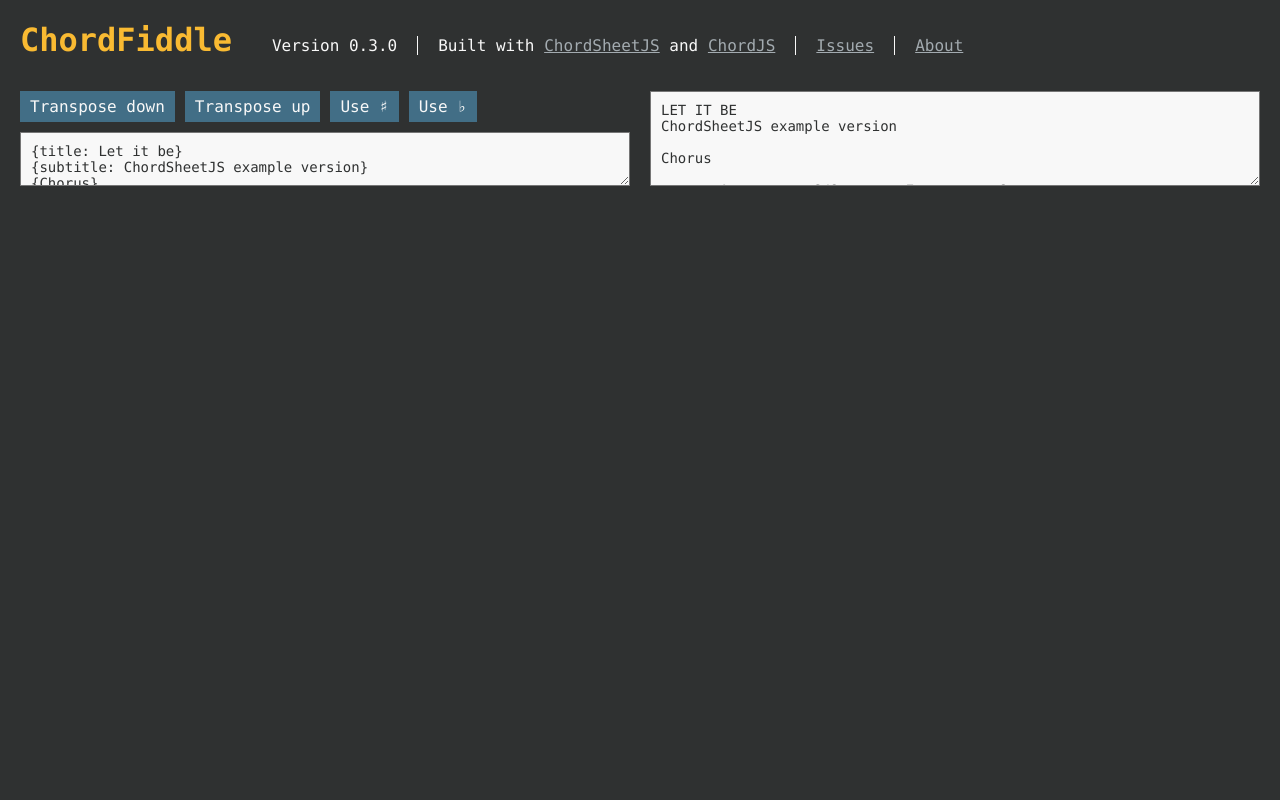
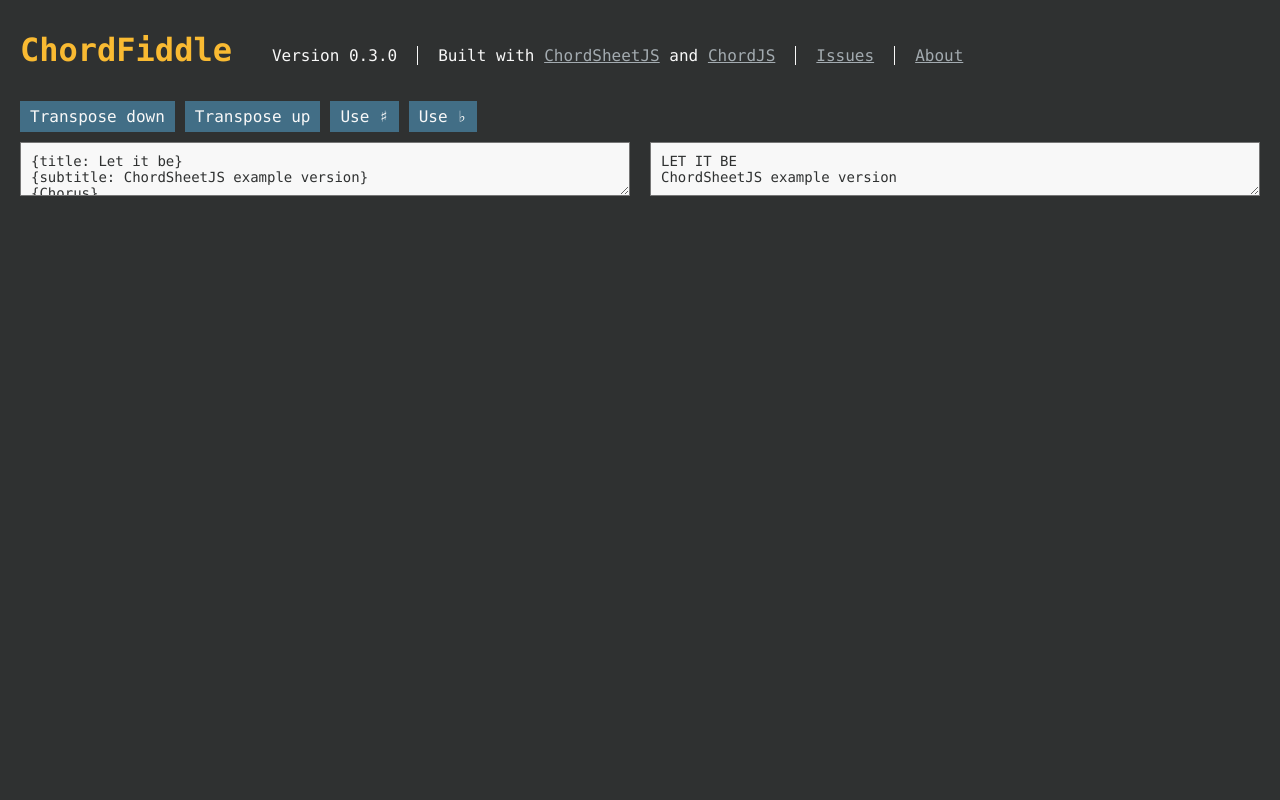
Before and after one commit to martijnversluis/ChordFiddle, a web app: file index.html in a window 1280 px wide. Run offline with its HTML, style and script files only (its server is not run), Linux system fonts and the light colour scheme.

Commit message:
Improve layout

```diff
--- a/bundle.css
+++ b/bundle.css
@@ -11,12 +11,12 @@ body {
   font-family: "Lucida Console", Monaco, monospace;
   font-size: 1em;
   margin: 0;
-  padding: 10px; }
+  padding: 20px; }
 
 header {
   flex: 0 0 50px; }
   header .wrapper {
-    padding: 10px; }
+    padding: 10px 0; }
 
 a {
   color: #A3ABB0;
@@ -27,13 +27,18 @@ a {
 main {
   display: flex;
   flex: 1 0 auto;
-  flex-direction: row; }
+  flex-direction: column; }
+  main .columns {
+    display: flex;
+    flex: 1 0 auto;
+    flex-direction: row; }
 
 .column {
   display: flex;
   flex: 1 1 50%;
-  flex-direction: column;
-  padding: 10px; }
+  flex-direction: column; }
+  .column + .column {
+    margin-left: 20px; }
   .column .toolbar {
     flex: 0 0 auto; }
   .column .sheet-editor,
@@ -119,7 +124,7 @@ header {
   flex-wrap: wrap;
   list-style: none;
   margin: 0;
-  padding: 0; }
+  padding: 10px 0; }
   .mod-toolbar button {
     -webkit-appearance: none;
       -webkit-appearance--moz-appearance: none;
@@ -129,5 +134,5 @@ header {
     font-family: inherit;
     font-size: inherit;
     height: 31px;
-    margin: 0 10px 10px 0;
+    margin: 0 10px 0 0;
     padding: 5px 10px; }
--- a/index.html
+++ b/index.html
@@ -1,11 +1,11 @@
 
-<html lang="en"></html><head><meta charset="utf-8" /><title>ChordFiddle</title><meta name="description" content="ChordPro editor. Tranpose your chord sheet. Convert ChordPro to chord sheet." /><meta name="keywords" content="javascript, chords, parsing, convert, chord-sheet, chordpro" /><link rel="stylesheet" href="bundle.css?v=1506802349000" /></head><body><header><div class="wrapper"><h1 class="site-name"><a>ChordFiddle</a></h1><ul class="meta"><li>Version 0.3.0</li><li>Built with <a href="https://github.com/martijnversluis/ChordSheetJS" target="_blank">ChordSheetJS</a> and <a href="https://github.com/martijnversluis/ChordJS" target="_blank">ChordJS</a></li><li><a href="https://github.com/martijnversluis/chordfiddle/issues" target="_blank">Issues</a></li><li><a href="#readme">About</a></li></ul></div></header><main><section class="column column-left"><ul class="mod-toolbar"><li><button data-id="transpose-down">Transpose down</button></li><li><button data-id="transpose-up">Transpose up</button></li><li><button data-id="switch-to-sharp">Use ♯</button></li><li><button data-id="switch-to-flat">Use ♭</button></li></ul><textarea data-id="chordProEditor" class="sheet-editor">{title: Let it be}
+<html lang="en"></html><head><meta charset="utf-8" /><title>ChordFiddle</title><meta name="description" content="ChordPro editor. Tranpose your chord sheet. Convert ChordPro to chord sheet." /><meta name="keywords" content="javascript, chords, parsing, convert, chord-sheet, chordpro" /><link rel="stylesheet" href="bundle.css?v=1506803500000" /></head><body><header><div class="wrapper"><h1 class="site-name"><a>ChordFiddle</a></h1><ul class="meta"><li>Version 0.3.0</li><li>Built with <a href="https://github.com/martijnversluis/ChordSheetJS" target="_blank">ChordSheetJS</a> and <a href="https://github.com/martijnversluis/ChordJS" target="_blank">ChordJS</a></li><li><a href="https://github.com/martijnversluis/chordfiddle/issues" target="_blank">Issues</a></li><li><a href="#readme">About</a></li></ul></div></header><main><ul class="mod-toolbar"><li><button data-id="transpose-down">Transpose down</button></li><li><button data-id="transpose-up">Transpose up</button></li><li><button data-id="switch-to-sharp">Use ♯</button></li><li><button data-id="switch-to-flat">Use ♭</button></li></ul><div class="columns"><section class="column column-left"><textarea data-id="chordProEditor" class="sheet-editor">{title: Let it be}
 {subtitle: ChordSheetJS example version}
 {Chorus}
 
 Let it [Am]be, let it [C/G]be, let it [F]be, let it [C]be
 [C]Whisper words of [G]wisdom, let it [F]be [C/E] [Dm] [C]
-</textarea></section><section class="column column-right"><textarea data-id="chordSheetTextViewer" readonly="readonly" class="sheet-editor"></textarea></section></main><section class="mod-readme" id="readme"><a href="#" class="close">&times;</a><div class="contents"><h1 id="chordfiddle">ChordFiddle</h1>
+</textarea></section><section class="column column-right"><textarea data-id="chordSheetTextViewer" readonly="readonly" class="sheet-editor"></textarea></section></div></main><section class="mod-readme" id="readme"><a href="#" class="close">&times;</a><div class="contents"><h1 id="chordfiddle">ChordFiddle</h1>
 <h2 id="-martijnversluis-github-io-chordfiddle-https-martijnversluis-github-io-chordfiddle-"><a href="https://martijnversluis.github.io/ChordFiddle/">martijnversluis.github.io/ChordFiddle</a></h2>
 <p>ChordFiddle is an online playground for ChordPro chord sheets. It currently supports:</p>
 <ul>
@@ -32,7 +32,7 @@ future features.</p>
 <li>commit and push your changes</li>
 <li>open a pull request</li>
 </ul>
-</div></section><script src="bundle.js?v=1506802349000"></script>
+</div></section><script src="bundle.js?v=1506803499000"></script>
 <script type="text/javascript">
 //<![CDATA[
 if (window.location.hostname == 'martijnversluis.github.io') {
--- a/sass/_layout.sass
+++ b/sass/_layout.sass
@@ -11,13 +11,13 @@ body
   font-family: "Lucida Console", Monaco, monospace
   font-size: 1em
   margin: 0
-  padding: $spacing-m
+  padding: $spacing-l
 
 header
   flex: 0 0 50px
 
   .wrapper
-    padding: $spacing-m
+    padding: $spacing-m 0
 
 a
   color: $link-color
@@ -29,13 +29,20 @@ a
 main
   display: flex
   flex: 1 0 auto
-  flex-direction: row
+  flex-direction: column
+
+  .columns
+    display: flex
+    flex: 1 0 auto
+    flex-direction: row
 
 .column
   display: flex
   flex: 1 1 50%
   flex-direction: column
-  padding: $spacing-m
+
+  & + .column
+    margin-left: $spacing-l
 
   .toolbar
     flex: 0 0 auto
--- a/sass/modules/_toolbar.sass
+++ b/sass/modules/_toolbar.sass
@@ -3,7 +3,7 @@
   flex-wrap: wrap
   list-style: none
   margin: 0
-  padding: 0
+  padding: $toolbar-spacing 0
 
   button
     -webkit-appearance: none
@@ -14,5 +14,5 @@
     font-family: inherit
     font-size: inherit
     height: 31px
-    margin: 0 $toolbar-spacing $toolbar-spacing 0
+    margin: 0 $toolbar-spacing 0 0
     padding: $button-padding
```
Also changed, not shown: 1 other file.
